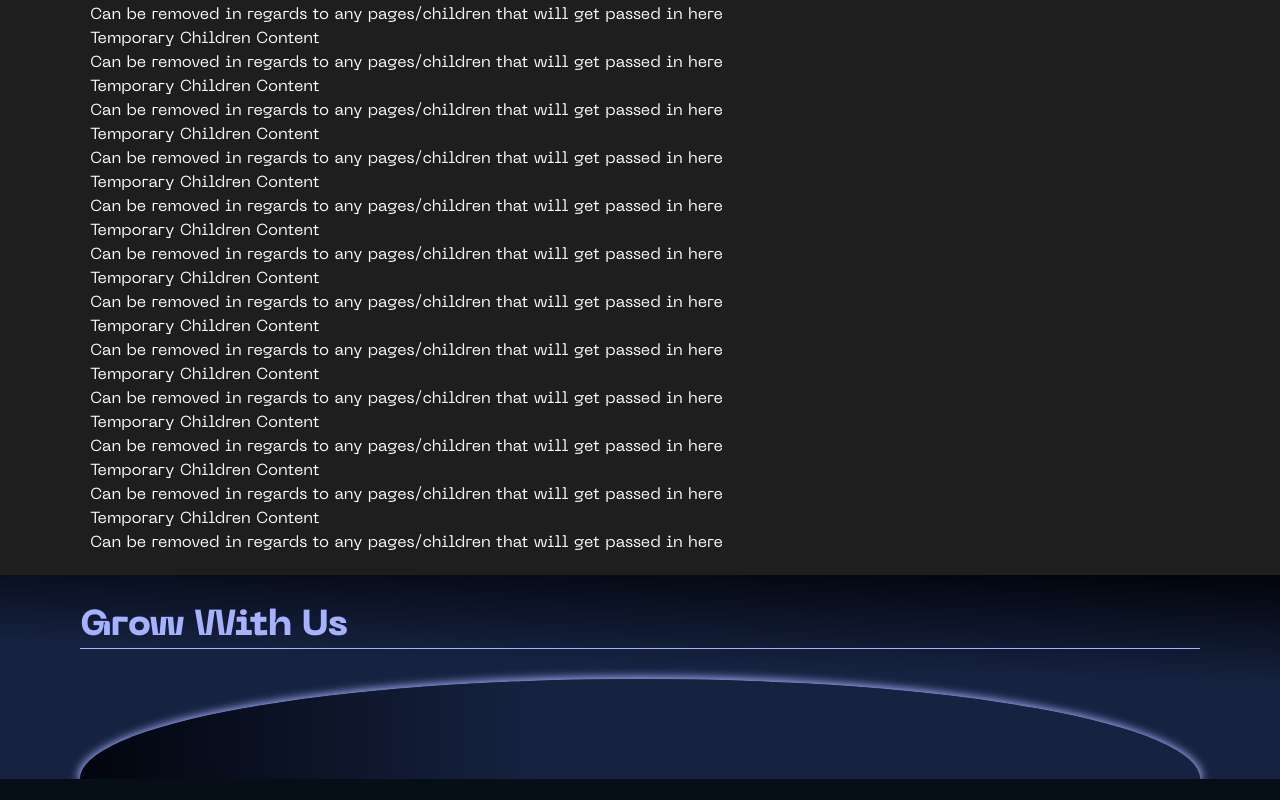
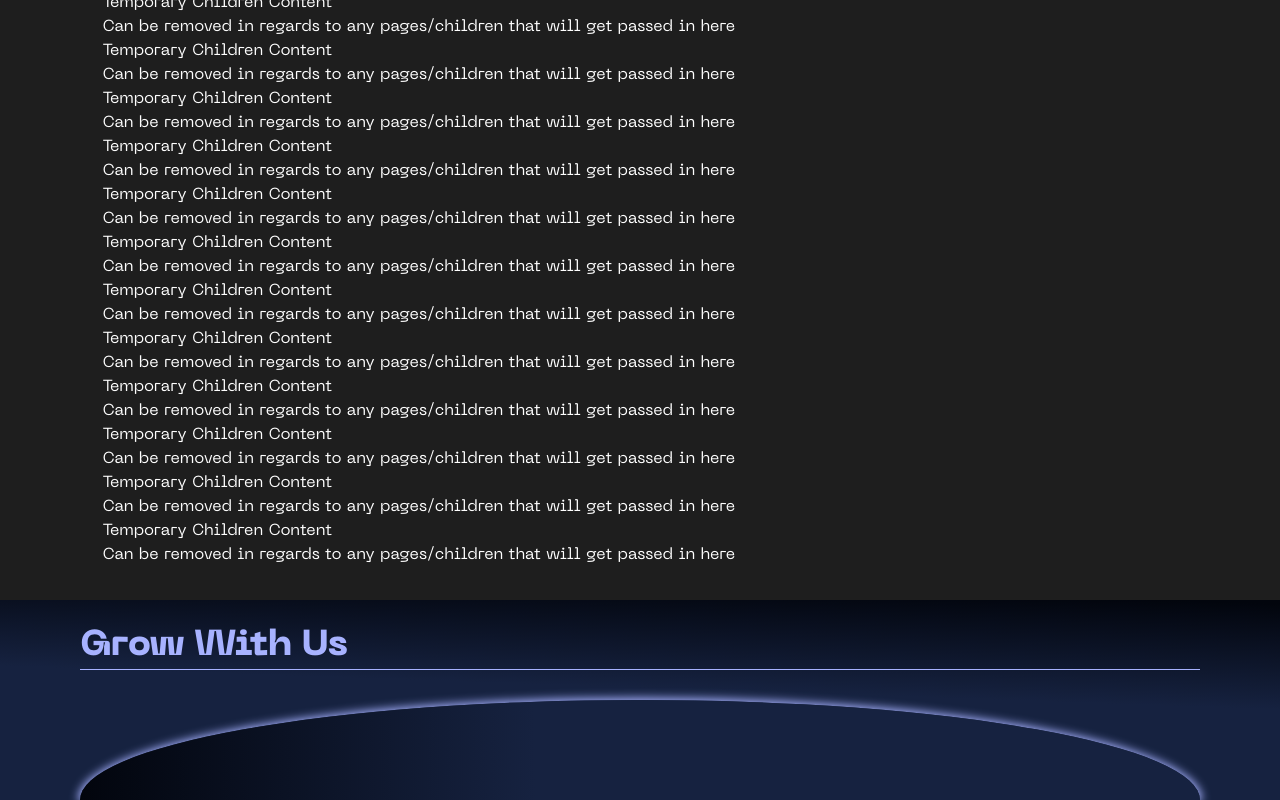
Before and after one commit to TechOptimum/hackathon-site, a Next.js app: page / in a window 1280 px wide. Shown: the part 255-1055 px from the top of the page. Before the commit the page ends 1034 px from the top, so only its background shows below. Built offline with nearby package versions, Linux system fonts and the light colour scheme.

Commit message:
still needs css readjustments

```diff
--- a/src/components/header.jsx
+++ b/src/components/header.jsx
@@ -33,9 +33,9 @@ export default function Header() {
     const buttonDelay = 0.15;
     return (
         <Box
-         className="hackathon-navbar"
-        height={"10%"}
-         >
+            className="hackathon-navbar"
+            height={"10%"}
+        >
             <Flex
                 zIndex="100 !important"
                 justifyContent="space-between"
--- a/src/components/layout/footer.jsx
+++ b/src/components/layout/footer.jsx
@@ -2,7 +2,7 @@ import React from "react";
 import { Box, Heading } from "@chakra-ui/react";
 export default function Footer() {
   return (
-    <Box as="footer"  px={"80px"} paddingTop={"30px"} bg={"linear-gradient(181.96deg, #02050D 1.65%, #162240 44.94%);"}>
+    <Box as="footer"  px={"80px"} paddingTop={"2%"} marginBottom={"0"} bg={"linear-gradient(181.96deg, #02050D 1.65%, #162240 44.94%);"}>
       <Heading as='h1'color={"#A7B2FF"} borderBottom={"1px solid #A7B2FF"}>
         Grow With Us
       </Heading>
--- a/src/components/temp.jsx
+++ b/src/components/temp.jsx
@@ -3,7 +3,7 @@ import { Box, Flex } from "@chakra-ui/react";
 
 export default function Temp() {
   return (
-  <Box m={"10px"}>
+  <Box m={"2%"}>
     <h1>Temporary Children Content</h1>
     <p>Can be removed in regards to any pages/children that will get passed in here</p>
     <h1>Temporary Children Content</h1>
```
